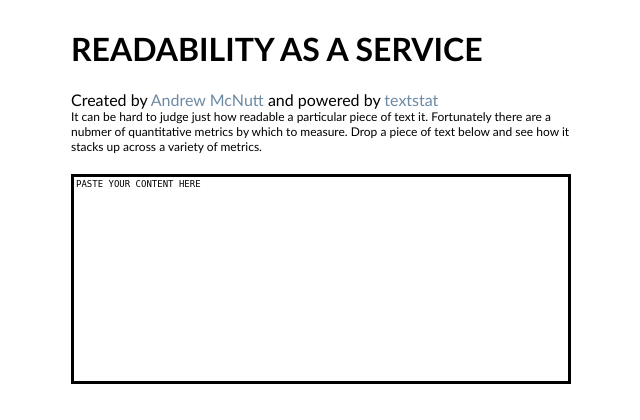
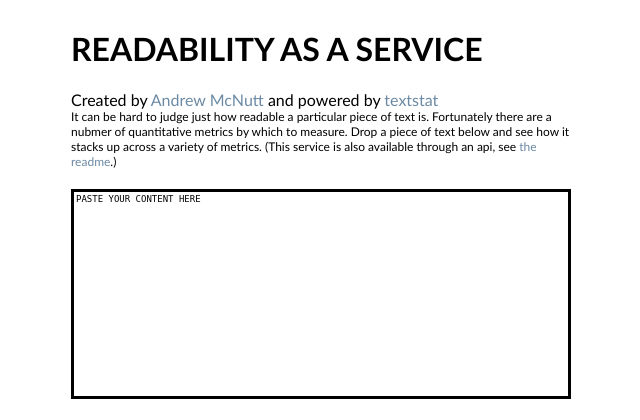
Before and after one commit to mcnuttandrew/flesch-kincaid-as-a-service, a Flask app: page / in a window 1280 px wide. Shown: the top 420 px of the page, without its empty margins (327-967 px from the left). Run offline with Flask 2, Linux system fonts and the light colour scheme.

Commit message:
fiddling with text

```diff
--- a/app/templates/index.html
+++ b/app/templates/index.html
@@ -20,7 +20,7 @@
         <div class="flex-down">
           <h1>READABILITY AS A SERVICE</h1>
           <div>Created by <a href="https://www.mcnutt.in/">Andrew McNutt</a> and powered by <a href="https://github.com/shivam5992/textstat">textstat</a></div>
-          <div class="description"> It can be hard to judge just how readable a particular piece of text it. Fortunately there are a nubmer of quantitative metrics by which to measure. Drop a piece of text below and see how it stacks up across a variety of metrics.
+          <div class="description"> It can be hard to judge just how readable a particular piece of text is. Fortunately there are a nubmer of quantitative metrics by which to measure. Drop a piece of text below and see how it stacks up across a variety of metrics. (This service is also available through an api, see <a href="https://github.com/mcnuttandrew/flesch-kincaid-as-a-service">the readme</a>.)
           </div>
         </div>
         <div class="flex-down full-size">
```
